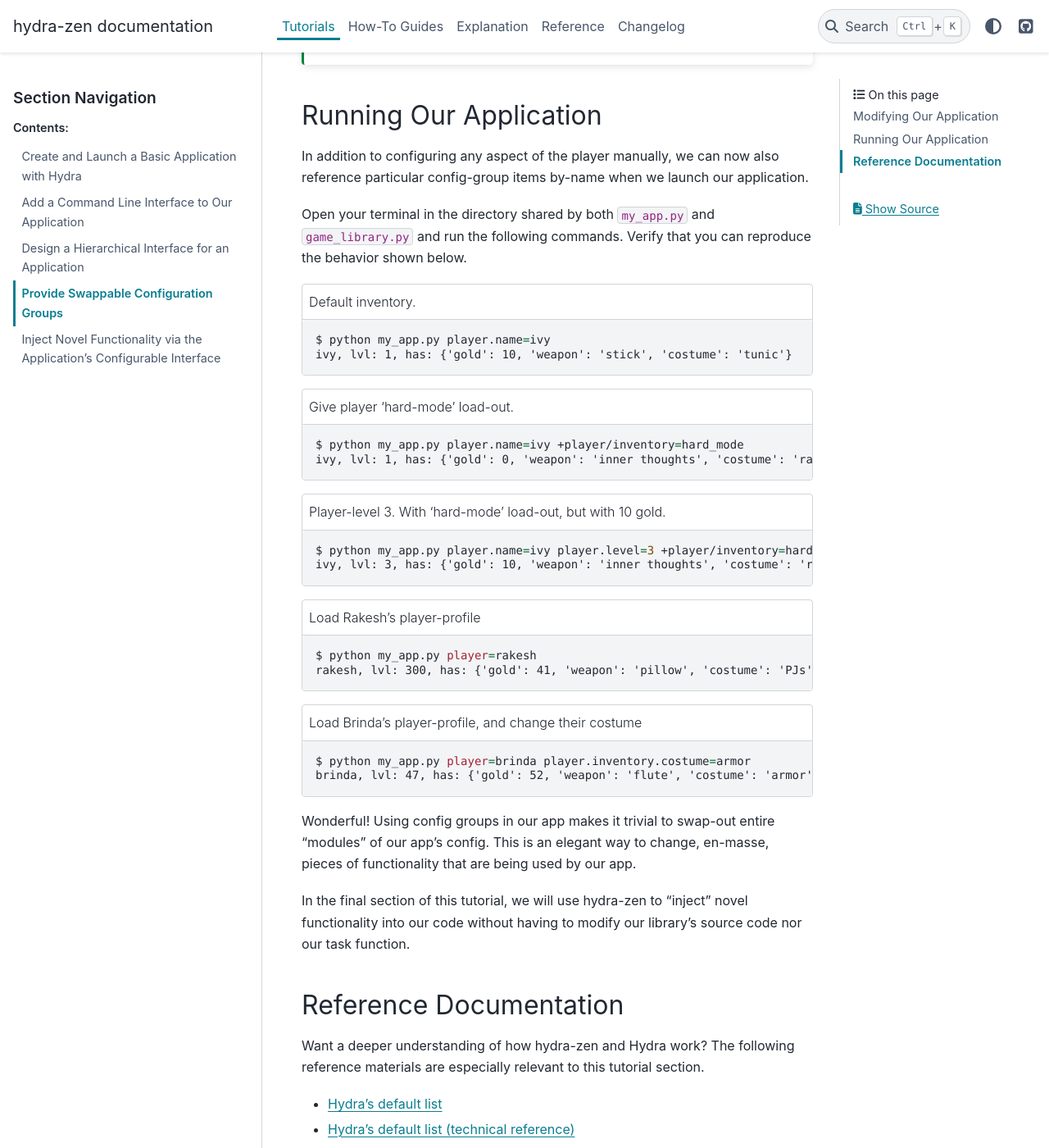
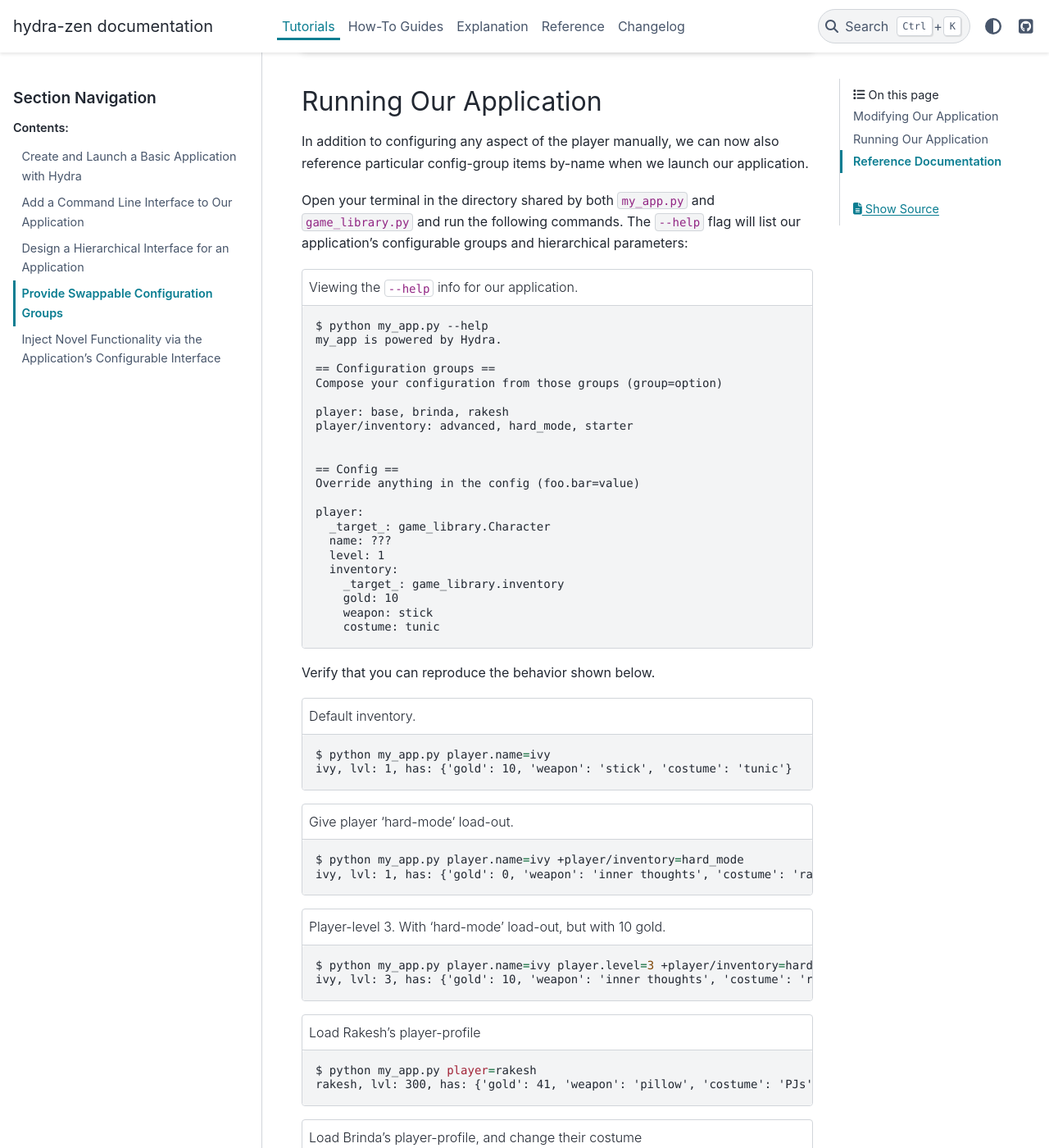
Before and after one commit to mit-ll-responsible-ai/hydra-zen, a Sphinx documentation site: the page built from docs/source/tutorials/config_groups.rst, in a window 1280 px wide and 1400 px high, scrolled down 4458 px. Shown: the whole window at 82% size. Built offline with Sphinx 7.4.7 and the PyData theme 0.15.4, drawn with Linux system fonts in a browser that asks for light colours; the version number could not be read and is left out; some of the changed text lies outside the part shown.

Commit message:
update docs

```diff
--- a/docs/requirements.txt
+++ b/docs/requirements.txt
@@ -1,5 +1,5 @@
 sphinx==3.5.4
-pydata-sphinx-theme==0.7.1
+pydata-sphinx-theme==0.8.0
 numpydoc==1.1.0
 sphinx-copybutton==0.4.0
 sphinx-tabs==3.2.0
--- a/docs/source/tutorials/config_groups.rst
+++ b/docs/source/tutorials/config_groups.rst
@@ -215,8 +214,38 @@
 In addition to configuring any aspect of the player manually, we can now also reference particular config-group items by-name when we launch our application.
 
 Open your terminal in the directory shared by both ``my_app.py`` and
-``game_library.py`` and run the following commands. Verify that you can reproduce the
-behavior shown below.
+``game_library.py`` and run the following commands.
+The ``--help`` flag will list our application's configurable groups and hierarchical
+parameters:
+
+.. code-block:: console
+   :caption: Viewing the ``--help`` info for our application.
+
+   $ python my_app.py --help
+   my_app is powered by Hydra.
+
+   == Configuration groups ==
+   Compose your configuration from those groups (group=option)
+
+   player: base, brinda, rakesh
+   player/inventory: advanced, hard_mode, starter
+
+
+   == Config ==
+   Override anything in the config (foo.bar=value)
+
+   player:
+     _target_: game_library.Character
+     name: ???
+     level: 1
+     inventory:
+       _target_: game_library.inventory
+       gold: 10
+       weapon: stick
+       costume: tunic
+
+
+Verify that you can reproduce the behavior shown below.
 
 .. code-block:: console
    :caption: Default inventory.
--- a/docs/source/tutorials/hierarchy.rst
+++ b/docs/source/tutorials/hierarchy.rst
@@ -114,7 +114,7 @@
    level: 1
    inventory: null
 
-   >>> print_yaml(CharConf(name="celeste")
+   >>> print_yaml(CharConf(name="celeste"))
    _target_: game_library.Character
    name: celeste
    level: 1
--- a/docs/source/tutorials/inject_wrapper.rst
+++ b/docs/source/tutorials/inject_wrapper.rst
@@ -152,7 +152,7 @@
    cs.store(group="player/inventory", name="hard_mode", node=hard_mode_gear)
 
    # 2. Included the wrapper in our config for `Character`
-   CharConf = builds(Character, inventory=starter_gear, zen_wrappers=halloween_update)  # type: ignore
+   CharConf = builds(Character, inventory=starter_gear, zen_wrappers=halloween_update)
 
    brinda_conf = CharConf(
        name="brinda",
@@ -178,9 +178,8 @@
 
    @hydra.main(config_path=None, config_name="my_app")
    def task_function(cfg: Config):
-       obj = instantiate(cfg)
 
-       player = obj.player
+       player = instantiate(cfg.player)
        print(player)
 
        with open("player_log.txt", "w") as f:
```
Also changed, not shown: other parts of docs/source/tutorials/config_groups.rst (+1 -2 lines).
